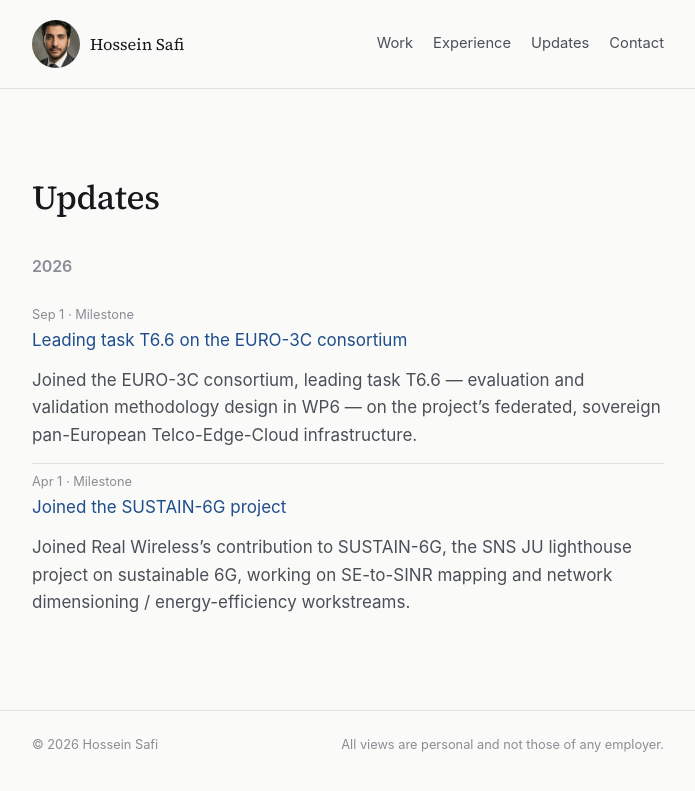
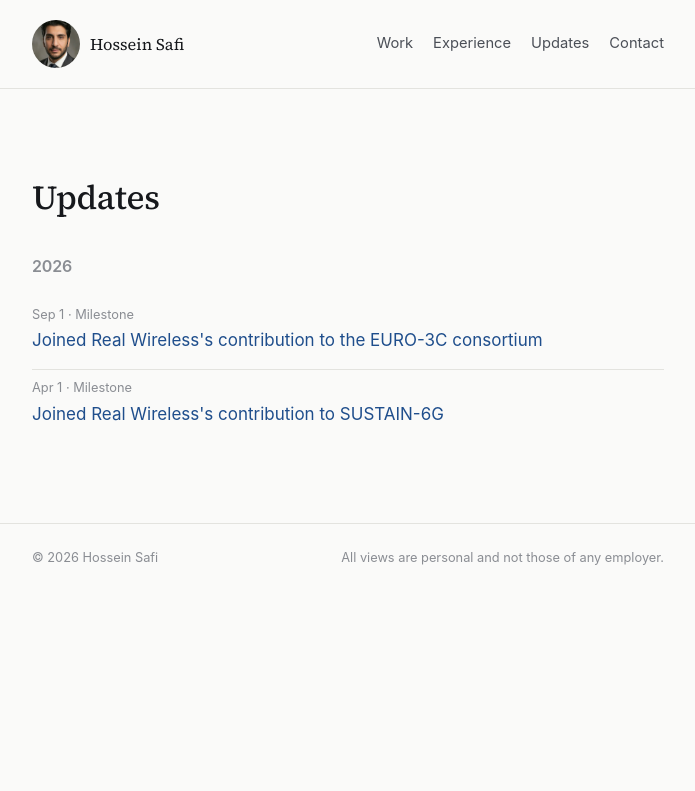
Before and after one commit to hosseinsafi/hosseinsafi.github.io, a Jekyll site: the page built from updates.html, in a window 1280 px wide. Shown: the top 791 px of the page, without its empty margins (292-987 px from the left). Built offline with Jekyll 4.4.1, drawn with Linux system fonts in a browser that asks for light colours.

Commit message:
Rebuild site: minimal layout, Ask section, Updates feed

```diff
--- a/_config.yml
+++ b/_config.yml
@@ -24,7 +24,7 @@ defaults:
       layout: post
 
 exclude:
-  - README.md
+  - SETUP.md
   - Gemfile
   - Gemfile.lock
   - vendor
--- a/_posts/2026-04-01-joined-sustain-6g.md
+++ b/_posts/2026-04-01-joined-sustain-6g.md
@@ -1,8 +1,6 @@
 ---
-title: "Joined the SUSTAIN-6G project"
+title: "Joined Real Wireless's contribution to SUSTAIN-6G"
 date: 2026-04-01
 type: Milestone
 link: https://sustain-6g.eu/
 ---
-
-Joined Real Wireless's contribution to SUSTAIN-6G, the SNS JU lighthouse project on sustainable 6G, working on SE-to-SINR mapping and network dimensioning / energy-efficiency workstreams.
--- a/_posts/2026-09-01-euro-3c-t6-6.md
+++ b/_posts/2026-09-01-euro-3c-t6-6.md
@@ -1,8 +1,6 @@
 ---
-title: "Leading task T6.6 on the EURO-3C consortium"
+title: "Joined Real Wireless's contribution to the EURO-3C consortium"
 date: 2026-09-01
 type: Milestone
 link: https://euro-3c.eu/
 ---
-
-Joined the EURO-3C consortium, leading task T6.6 &mdash; evaluation and validation methodology design in WP6 &mdash; on the project's federated, sovereign pan-European Telco-Edge-Cloud infrastructure.
```
Also changed, not shown: 1 other file.
